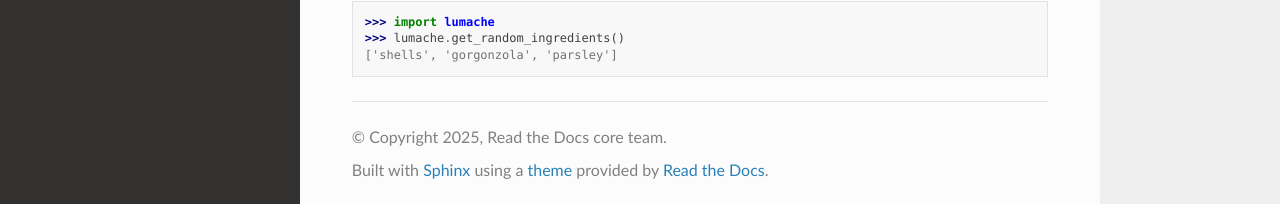
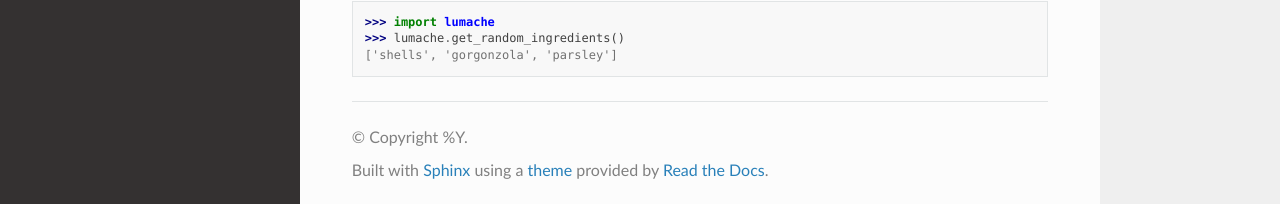
Before and after one commit to ShareMk/share-docs, a Sphinx documentation site: the page built from docs/usage.rst, in a window 1280 px wide and 1036 px high. Shown: the part 829-1033 px from the top of the window. Built offline with Sphinx 7.4.7 and the Read the Docs theme 3.1.0, drawn with Linux system fonts in a browser that asks for light colours; pages that are not in the unit, such as notebooks, are missing from menus.

Commit message:
Update conf.py

```diff
--- a/docs/conf.py
+++ b/docs/conf.py
@@ -18,8 +18,8 @@
 # -- Project information -----------------------------------------------------
 
 project = "Share's Docs"
-copyright = "2025, Read the Docs core team"
-author = "Read the Docs core team"
+copyright = "%Y"
+author = "ShareMk"
 
 
 # -- General configuration ---------------------------------------------------
```
